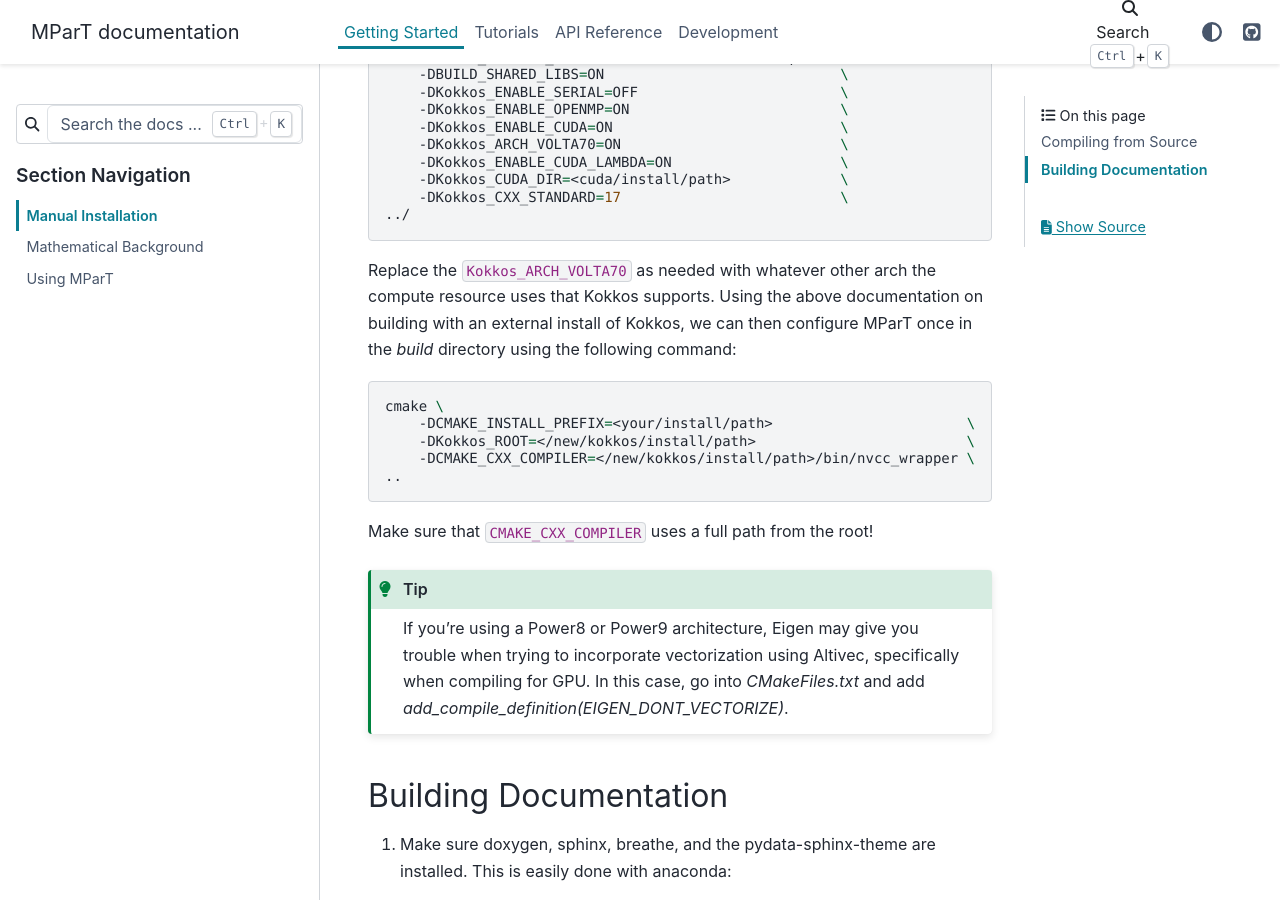
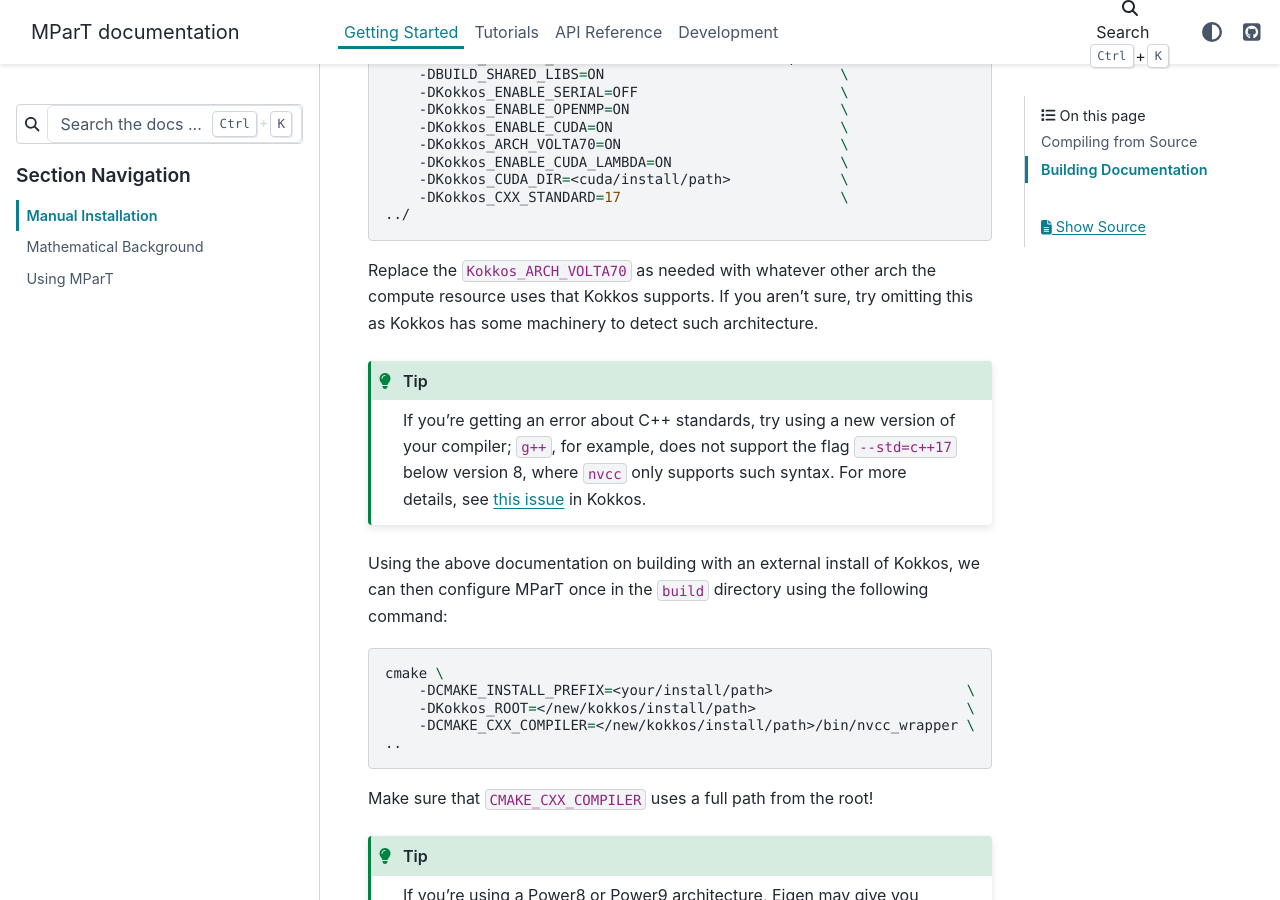
Before and after one commit to MeasureTransport/MParT, a Sphinx documentation site: the page built from docs/source/getting_started/installation.rst, in a window 1280 px wide and 900 px high, scrolled down 2365 px. Built offline with Sphinx 7.4.7 and the PyData theme 0.15.4, drawn with Linux system fonts in a browser that asks for light colours; pages that are not in the unit, such as notebooks, are missing from menus.

Commit message:
Document g++-7 problem for gpu compilation Fixes #87

```diff
--- a/docs/source/getting_started/installation.rst
+++ b/docs/source/getting_started/installation.rst
@@ -87,7 +87,12 @@
         -DKokkos_CXX_STANDARD=17                          \
     ../
 
-Replace the :code:`Kokkos_ARCH_VOLTA70` as needed with whatever other arch the compute resource uses that Kokkos supports. Using the above documentation on building with an external install of Kokkos, we can then configure MParT once in the `build` directory using the following command:
+Replace the :code:`Kokkos_ARCH_VOLTA70` as needed with whatever other arch the compute resource uses that Kokkos supports. If you aren't sure, try omitting this as Kokkos has some machinery to detect such architecture.
+
+.. tip::
+    If you're getting an error about C++ standards, try using a new version of your compiler; :code:`g++`, for example, does not support the flag :code:`--std=c++17` below version 8, where :code:`nvcc` only supports such syntax. For more details, see `this issue <https://github.com/kokkos/kokkos/issues/5157>`_ in Kokkos.
+
+Using the above documentation on building with an external install of Kokkos, we can then configure MParT once in the :code:`build` directory using the following command:
 
 .. code-block:: bash
 
@@ -100,7 +105,7 @@
 Make sure that :code:`CMAKE_CXX_COMPILER` uses a full path from the root!
 
 .. tip::
-   If you're using a Power8 or Power9 architecture, Eigen may give you trouble when trying to incorporate vectorization using Altivec, specifically when compiling for GPU. In this case, go into `CMakeFiles.txt` and add `add_compile_definition(EIGEN_DONT_VECTORIZE)`.
+   If you're using a Power8 or Power9 architecture, Eigen may give you trouble when trying to incorporate vectorization using Altivec, specifically when compiling for GPU. In this case, go into :code:`CMakeFiles.txt` and add :code:`add_compile_definition(EIGEN_DONT_VECTORIZE)`.
 
 Building Documentation
 ----------------------
```
